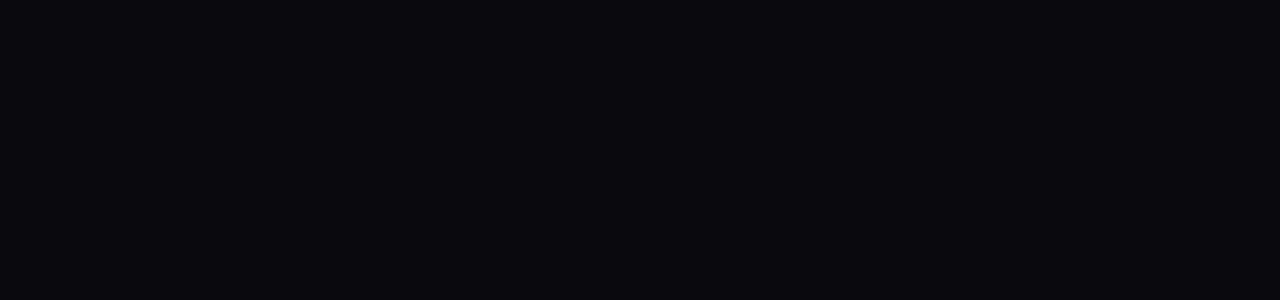
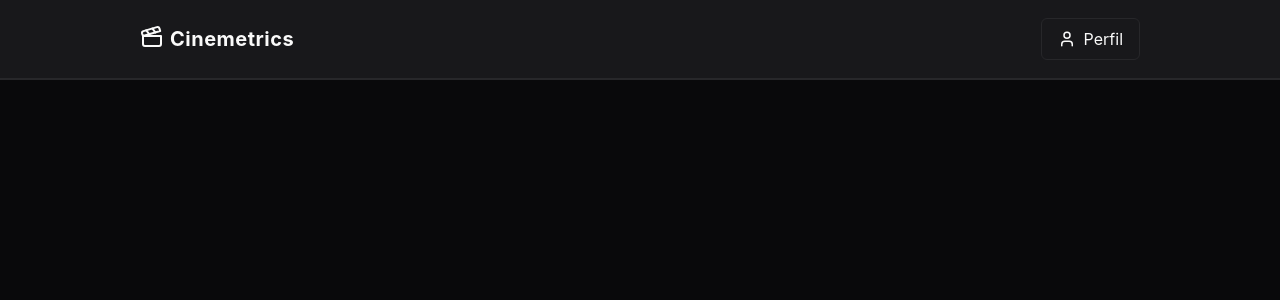
Before and after one commit to jeancarloslima/site-filmes, a React (Vite) app: page / in a window 1280 px wide. Shown: the top 300 px of the page. Built offline with nearby package versions, Linux system fonts and the light colour scheme.

Commit message:
Criando componente de Header

```diff
--- a/package.json
+++ b/package.json
@@ -14,7 +14,9 @@
   "dependencies": {
     "@tailwindcss/vite": "^4.3.4",
     "axios": "^1.21.0",
-    "motion": "^14.9.1",
+    "framer-motion": "^14.10.1",
+    "lucide-react": "^1.70.0",
+    "motion": "^14.10.1",
     "radix-ui": "^1.8.1",
     "react": "^19.3.1",
     "react-dom": "^19.3.1",
--- a/src/App.tsx
+++ b/src/App.tsx
@@ -1,16 +1,23 @@
+
+import Header from "./components/layout/Header";
+
+
 function App() {
-
   return (
     <div>
-
+      <Header />
 
       <main>
+        {/* <Sidebar /> */}
 
+        <section>
+
+        </section>
       </main>
 
-
+      {/* <Footer /> */}
     </div>
-  )
+  );
 }
 
-export default App
+export default App;
--- a/src/components/layout/Footer.tsx
+++ b/src/components/layout/Footer.tsx
@@ -0,0 +1,3 @@
+export default function Footer() {
+    return;
+}
--- a/src/components/layout/Header.tsx
+++ b/src/components/layout/Header.tsx
@@ -0,0 +1,20 @@
+import { motion } from "framer-motion";
+import { ClapperboardIcon } from "lucide-react";
+import DropdownMenu from "../ui/DropdownMenu";
+
+export default function Header() {
+  return (
+    <header className="flex items-center justify-center h-20 p-4 sticky top-0 bg-surface border-b-2 border-b-border z-50">
+      <div className="flex items-center justify-between w-full max-w-250">
+        <motion.span whileHover={{ scale: 1.05 }} className="flex gap-1.5">
+          <ClapperboardIcon />
+          <h1 className="font-bold text-xl text-foreground tracking-wide">
+            Cinemetrics
+          </h1>
+        </motion.span>
+
+        <DropdownMenu />
+      </div>
+    </header>
+  );
+}
--- a/src/components/layout/Sidebar.tsx
+++ b/src/components/layout/Sidebar.tsx
@@ -0,0 +1,3 @@
+export default function Sidebar() {
+    return;
+}
--- /dev/null
+++ b/src/components/ui/Button.tsx
@@ -0,0 +1,22 @@
+import { forwardRef } from "react";
+
+interface ButtonProps extends React.ButtonHTMLAttributes<HTMLButtonElement> {
+  children: React.ReactNode;
+}
+
+const Button = forwardRef<HTMLButtonElement, ButtonProps>(
+  ({ children, ...props }, ref) => {
+    return (
+      <button
+        ref={ref}
+        {...props}
+        className="flex items-center justify-center gap-2 px-4 py-2 bg-surface text-foreground border border-border rounded-md hover:bg-border transition-colors outline-none focus-visible:ring-2 focus-visible:ring-primary"
+      >
+        {children}
+      </button>
+    );
+  }
+);
+
+Button.displayName = "Button";
+export default Button;
--- /dev/null
+++ b/src/components/ui/DropdownMenu.tsx
@@ -0,0 +1,32 @@
+import * as DropdownMenu from "@radix-ui/react-dropdown-menu";
+import Button from "./Button";
+import { User } from "lucide-react";
+
+export default function DropdownMenuComponent() {
+  return (
+    <DropdownMenu.Root>
+      <DropdownMenu.Trigger asChild>
+        <Button>
+          <User size={18} />
+          Perfil
+        </Button>
+      </DropdownMenu.Trigger>
+
+      <DropdownMenu.Portal>
+        <DropdownMenu.Content
+          sideOffset={5}
+          className="bg-surface border border-border z-100"
+        >
+          <DropdownMenu.Arrow height={10} width={15} className="fill-border" />
+
+          <DropdownMenu.Item className="p-2 outline-none data-highlighted:bg-border focus-visible:ring-2 focus-visible:ring-primary cursor-pointer">
+            Configurações da Conta
+          </DropdownMenu.Item>
+          <DropdownMenu.Item className="p-2 outline-none data-highlighted:bg-border focus-visible:ring-2 focus-visible:ring-primary cursor-pointer">
+            Sair
+          </DropdownMenu.Item>
+        </DropdownMenu.Content>
+      </DropdownMenu.Portal>
+    </DropdownMenu.Root>
+  );
+}
--- a/src/index.css
+++ b/src/index.css
@@ -7,18 +7,6 @@
   --color-primary: #3b82f6;
   --color-muted: #a1a1aa;
   --color-foreground: #fafafa;
-
-  --animate-overlay-show: overlayShow 150ms cubic-bezier(0.16, 1, 0.3, 1);
-  --animate-content-show: contentShow 150ms cubic-bezier(0.16, 1, 0.3, 1);
-
-  @keyframes overlayShow {
-    from { opacity: 0; }
-    to { opacity: 1; }
-  }
-  @keyframes contentShow {
-    from { opacity: 0; transform: translate(-50%, -48%) scale(0.96); }
-    to { opacity: 1; transform: translate(-50%, -50%) scale(1); }
-  }
 }
 
 @layer base {
@@ -33,11 +21,6 @@
   ::selection {
     background-color: var(--color-primary);
     color: white;
-  }
-
-  *:focus-visible {
-    outline: none;
-    box-shadow: 0 0 0 2px var(--color-background), 0 0 0 4px var(--color-primary);
   }
 
   ::-webkit-scrollbar {
```
Also changed, not shown: 1 other file (tests, documents, lock files or other folders).
